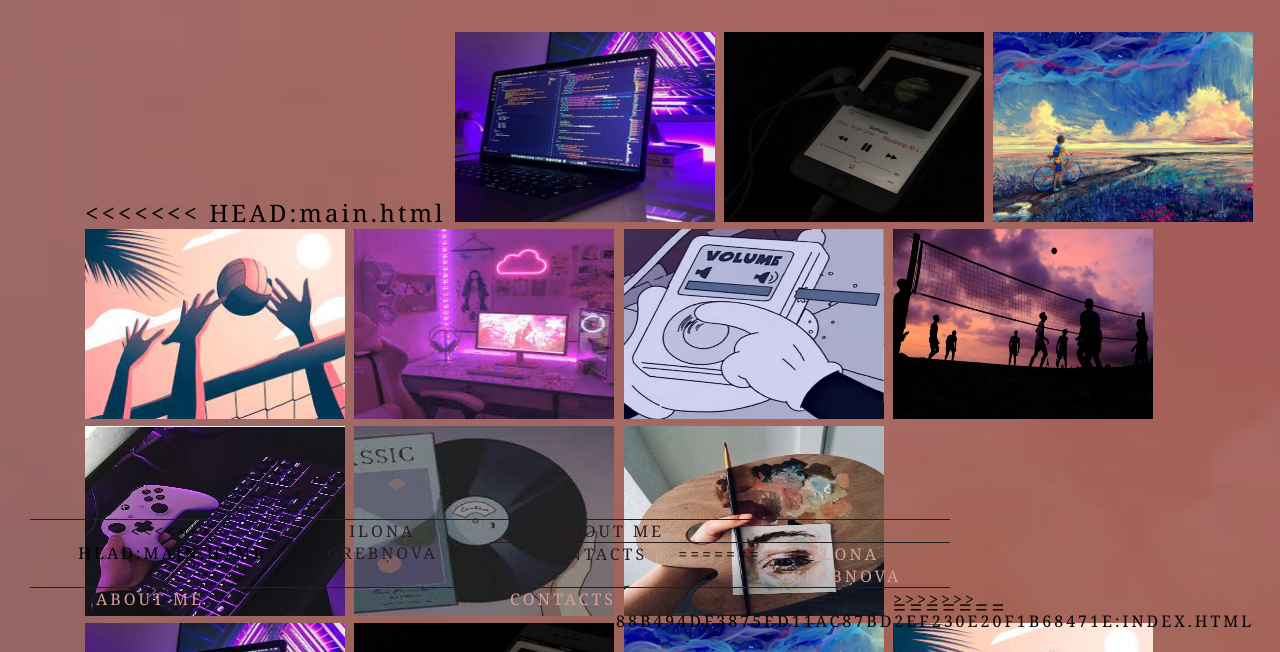
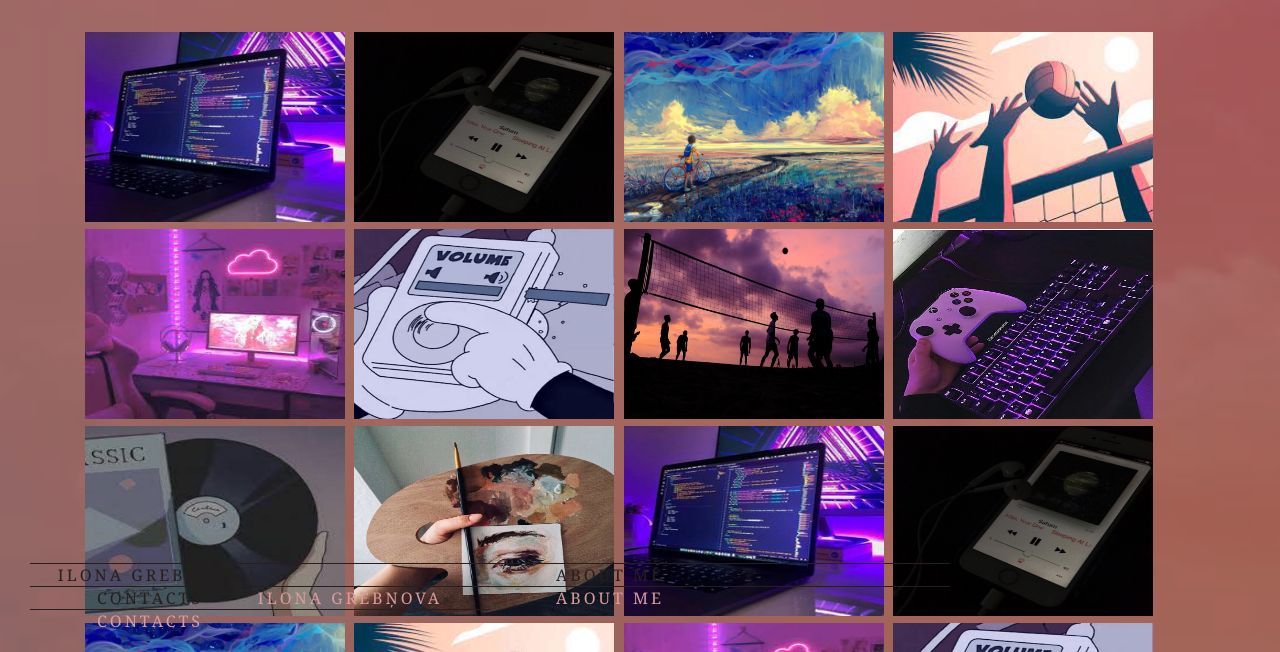
Before and after one commit to LilGreyyy/LilGreyyy.github.io, a plain HTML site: page index.html in a window 1280 px wide. Shown: the part 148-800 px from the top of the page. Drawn offline with Linux system fonts and the light colour scheme.

Commit message:
Update index.html

```diff
--- a/index.html
+++ b/index.html
@@ -27,7 +27,6 @@
     <main>
         <div id="neko">
             <p>
-<<<<<<< HEAD:main.html
                 <img src="images/adf.jpg" width="260px" height="190px" class="img-programming">
                 <img src="images/m.jpg" width="260px" height="190px" class="img-music">
                 <img src="images/drawing.jpg" width="260px" height="190px" class="img-drawing">
@@ -38,7 +37,6 @@
                 <img src="images/ggg.jpg" width="260px" height="190px" class="img-gaming">
                 <img src="images/mu.jpg" width="260px" height="190px" class="img-music">
                 <img src="images/t.jpg" width="260px" height="190px" class="img-drawing">
-=======
                 <img src="images/adf.jpg" width="260px" height="190px" class="img2">
                 <img src="images/m.jpg" width="260px" height="190px" class="img2">
                 <img src="images/drawing.jpg" width="260px" height="190px" class="img2">
@@ -49,13 +47,11 @@
                 <img src="images/ggg.jpg" width="260px" height="190px" class="img2">
                 <img src="images/mu.jpg" width="260px" height="190px" class="img2">
                 <img src="images/t.jpg" width="260px" height="190px" class="img2">
->>>>>>> 88b494df3875ed11ac87bd2ef230e20f1b68471e:index.html
             </p>
         </div>
     </main>
     <footer>
         <div class="footer">
-<<<<<<< HEAD:main.html
             <a href="main.html" class="f1">Ilona Grebņova</a>
         </div>
         <div class="footer">
@@ -63,7 +59,6 @@
         </div>
         <div class="footer">
             <a href="contacts.html" class="f1">Contacts</a>
-=======
             <a href="main.html" id="f1">Ilona Grebņova</a>
         </div>
         <div class="footer">
@@ -71,7 +66,6 @@
         </div>
         <div class="footer">
             <a href="contacts.html" id="f1">Contacts</a>
->>>>>>> 88b494df3875ed11ac87bd2ef230e20f1b68471e:index.html
         </div>
     </footer>
 </body>
```
